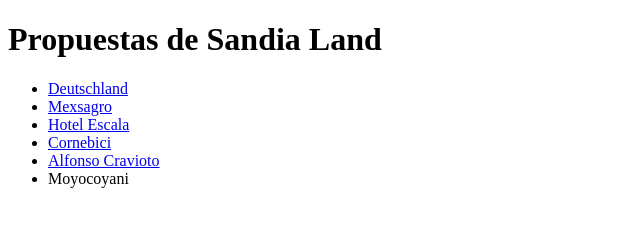
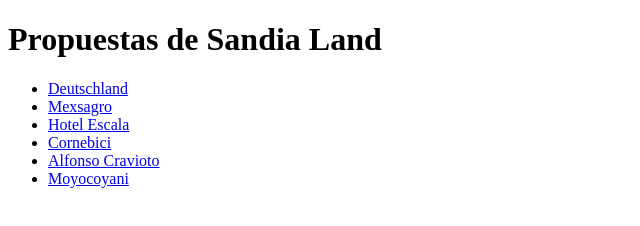
Before and after one commit to sandialand/sandialand.github.io, a plain HTML site: page index.html in a window 1280 px wide. Shown: the whole page, without its empty margins (0-640 px from the left). Drawn offline with Linux system fonts and the light colour scheme.

Commit message:
corrigiendo un link

```diff
--- a/index.html
+++ b/index.html
@@ -14,7 +14,7 @@
 		<li><a href="hotelescala/index.html">Hotel Escala</a></li>
 		<li><a href="cornebici/index.html">Cornebici</a></li>
 		<li><a href="alfonsocravioto/index.html">Alfonso Cravioto</a></li>
-		<li><a href="moyocoyani/index.html"></a>Moyocoyani</li>
+		<li><a href="moyocoyani/index.html">Moyocoyani</a></li>
 	</ul>
 </body>
 </html>
```
